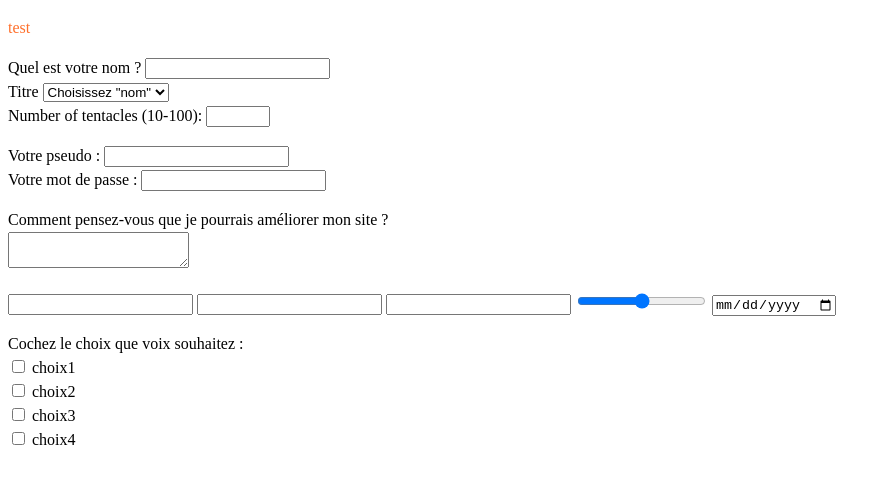
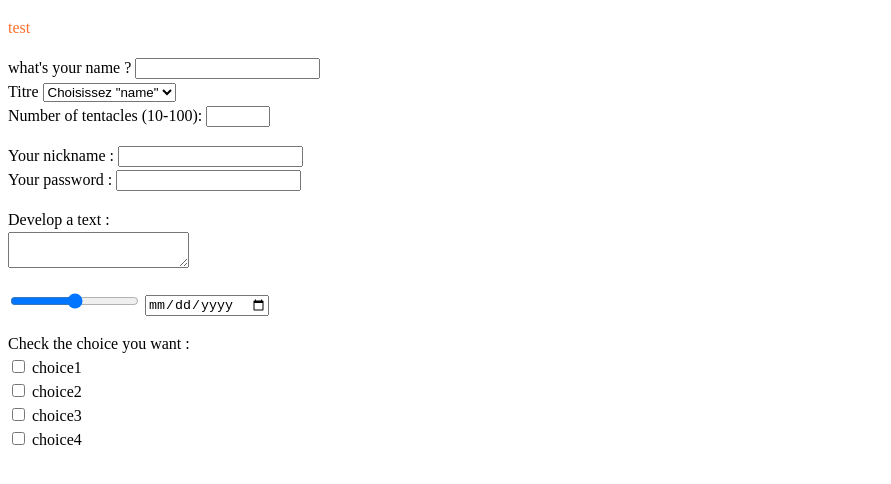
Before and after one commit to blanchebarre2000/framework, a plain HTML site: page index.html in a window 1280 px wide. Shown: the whole page, without its empty margins (0-891 px from the left). Drawn offline with Linux system fonts and the light colour scheme.

Commit message:
francais vers anglais

```diff
--- a/index.html
+++ b/index.html
@@ -9,19 +9,19 @@
 
 <form>
   <div>
-    <label for="nom">Quel est votre nom ?</label>
-    <input type="text" id="nom">
+    <label for="name">what's your name ?</label>
+    <input type="text" id="name">
   </div>
-  <div>
-    <label for="nom">Titre</label>
-    <select name="nom" id="select">
-      <option value="">Choisissez "nom"</option>
-      <option value="nom1">Nom1</option>
-      <option value="nom2">Nom2</option>
-      <option value="nom3">Nom3</option>
-      <option value="nom4">Nom4</option>
-      <option value="nom5">Nom5</option>
-      <option value="nom6">Nom6</option>
+  <div class="selecteur">
+    <label for="name">Titre</label>
+    <select name="name" id="select">
+      <option value="">Choisissez "name"</option>
+      <option value="name1">Name1</option>
+      <option value="name2">Name2</option>
+      <option value="name3">Name3</option>
+      <option value="name4">Name4</option>
+      <option value="name5">Name5</option>
+      <option value="name6">Name6</option>
     </select>
   </div>
   <div>
@@ -29,33 +29,30 @@
     <input type="number" id="tentacles" name="tentacles"
          min="10" max="100">
   </div>
-  <div class="motDePasse">
+  <div class="password">
     <p>
-      <label for="pseudo">Votre pseudo :</label>
-      <input type="text" name="pseudo" id="pseudo" />
+      <label for="nickname">Your nickname :</label>
+      <input type="text" name="nickname" id="nickname" />
 
       <br />
-      <label for="pass">Votre mot de passe :</label>
-      <input type="password" name="pass" id="pass" />
+      <label for="password">Your password :</label>
+      <input type="password" name="password" id="password" />
     </p>
   </div>
   <div>
       <p>
-          <label for="ameliorer">Comment pensez-vous que je pourrais améliorer mon site ?</label><br />
-          <textarea name="ameliorer" id="ameliorer"></textarea>
+          <label for="improve">Develop a text :</label><br />
+          <textarea name="improve" id="improve"></textarea>
       </p>
   </div>
-  <input type="email" />
-  <input type="tel" />
-  <input type="url" />
-  <input type="range" />
-  <input type="date" />
+  <input class="range" type="range" />
+  <input class="calendar" type="date" />
   <p>
-    Cochez le choix que voix souhaitez :<br />
-    <input type="checkbox" name="choix1" id="choix1" /> <label for="choix1">choix1</label><br />
-    <input type="checkbox" name="choix2" id="choix2" /> <label for="choix2">choix2</label><br />
-    <input type="checkbox" name="choix3" id="choix3" /> <label for="choix3">choix3</label><br />
-    <input type="checkbox" name="choix4" id="choix4" /> <label for="choix4">choix4</label>
+    Check the choice you want :<br />
+    <input type="checkbox" name="choice1" id="choice1" /> <label for="choice1">choice1</label><br />
+    <input type="checkbox" name="choice2" id="choice2" /> <label for="choice2">choice2</label><br />
+    <input type="checkbox" name="choice3" id="choice3" /> <label for="choice3">choice3</label><br />
+    <input type="checkbox" name="choice4" id="choice4" /> <label for="choice4">choice4</label>
   </p>
 
 </form>
--- a/styles/form.css
+++ b/styles/form.css
@@ -1,3 +1,11 @@
+label {
+    color: ;
+    font-size: 16px;
+    font-style: normal;
+    font-family: ;
+    letter-spacing: normal;
+}
+
 input {
     height: 48px;
     background-color: ;
@@ -9,4 +17,16 @@ input {
     letter-spacing: normal;
     border-radius: 8px;
 }
+
+.selecteur {
+    height: 48px;
+    background-color: ;
+    border-color: ;
+    color: ;
+    font-size: 16px;
+    font-style: normal;
+    font-family: ;
+    letter-spacing: normal;
+    border-radius: 8px;
+}
 /* Blanche */
```
